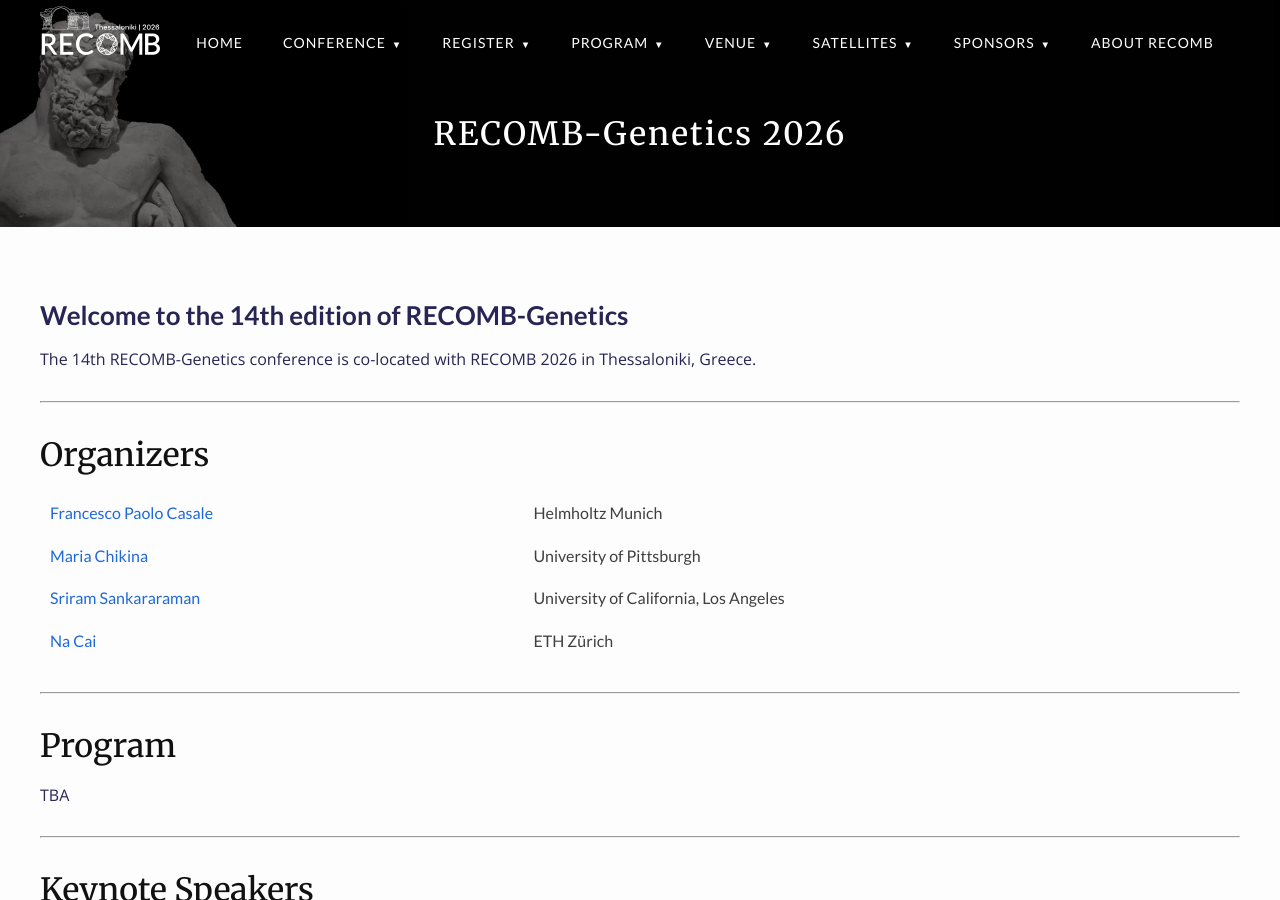
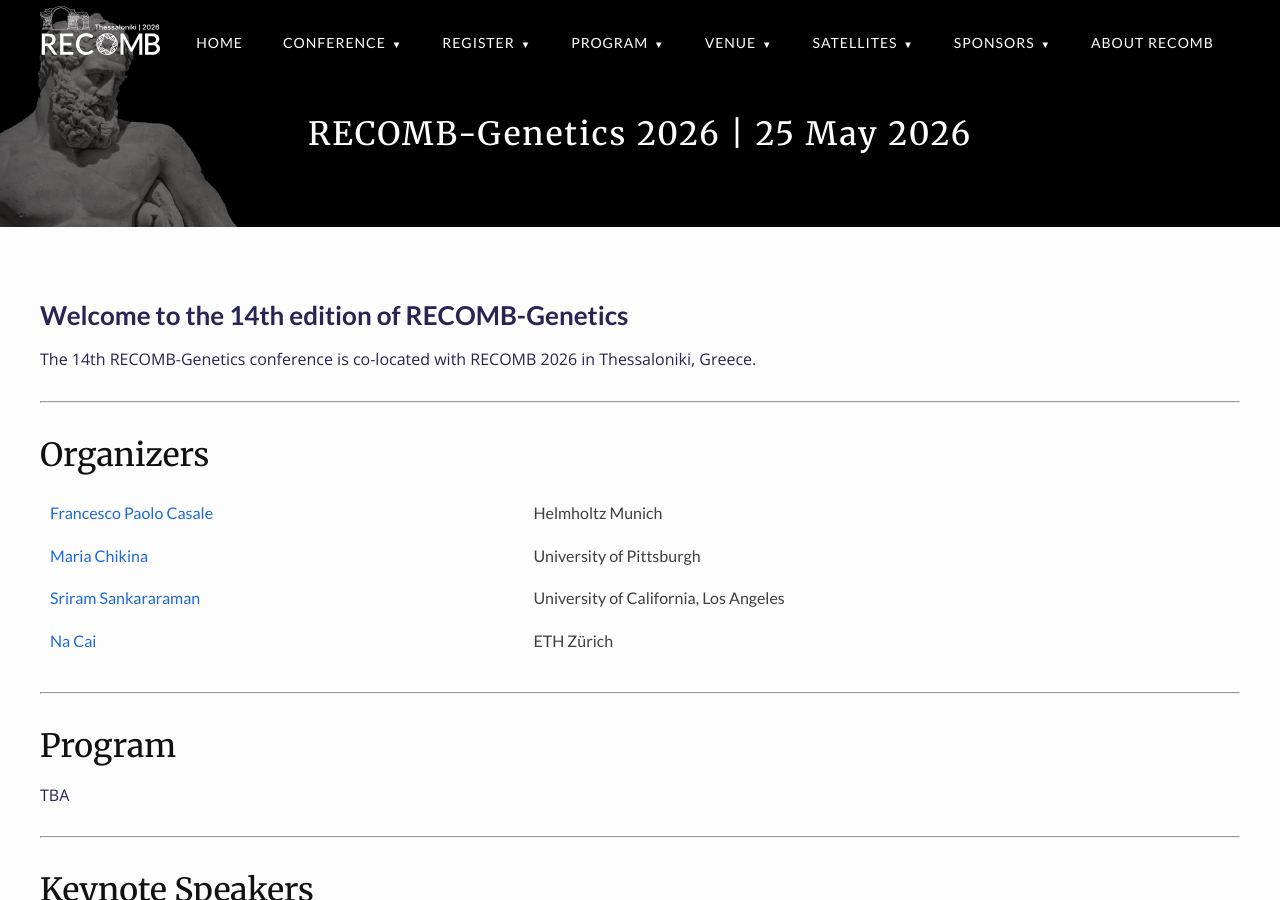
Before and after one commit to recomb-conference/recomb2026, a Jekyll site: the page built from recombgenetics.md, in a window 1280 px wide and 900 px high. Built offline with Jekyll 4.4.1, drawn with Linux system fonts in a browser that asks for light colours; nearby versions of some CDN libraries; some of the changed lines change nothing that is shown.

Commit message:
Update recombgenetics.md

```diff
--- a/recombgenetics.md
+++ b/recombgenetics.md
@@ -1,7 +1,7 @@
 ---
 layout: page
 title: RECOMB-Genetics 2026
-date: "25 May 2026"
+  | 25 May 2026
 ---
 
 ### Welcome to the 14th edition of RECOMB-Genetics
```
